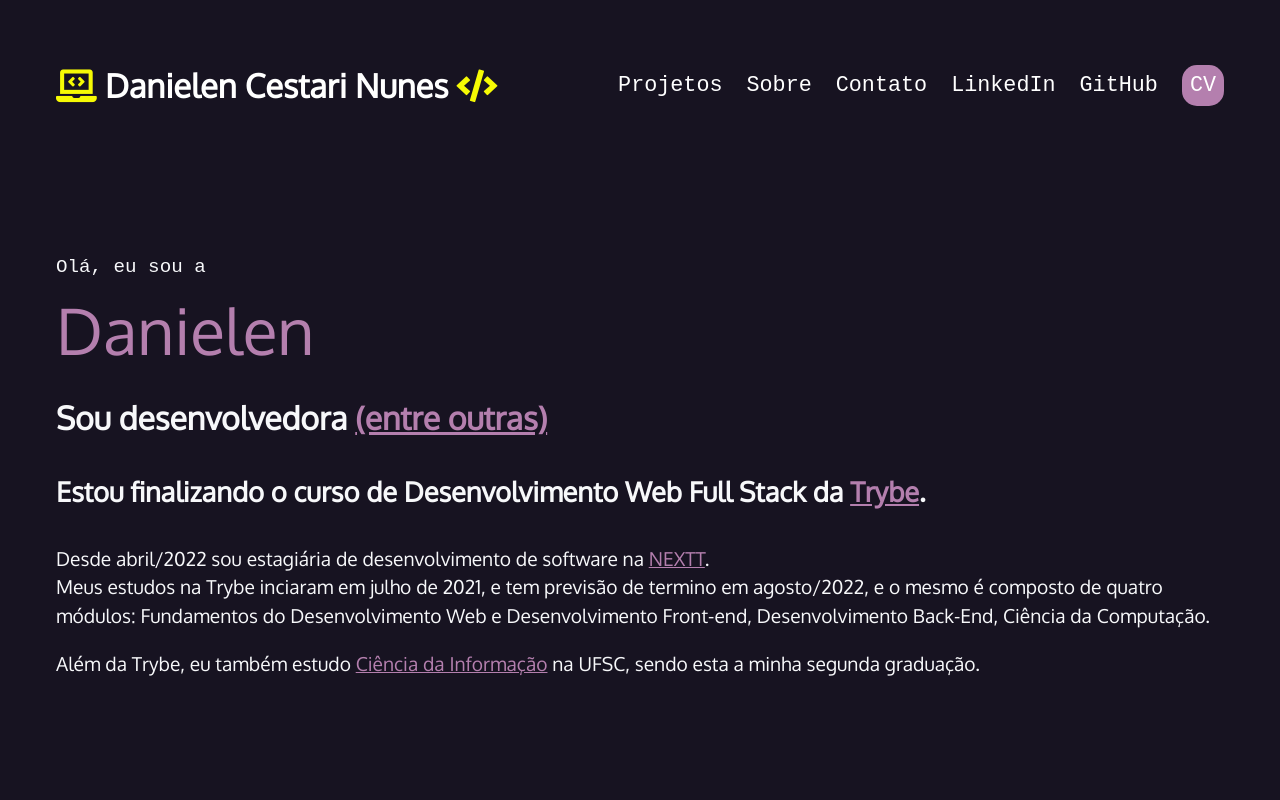
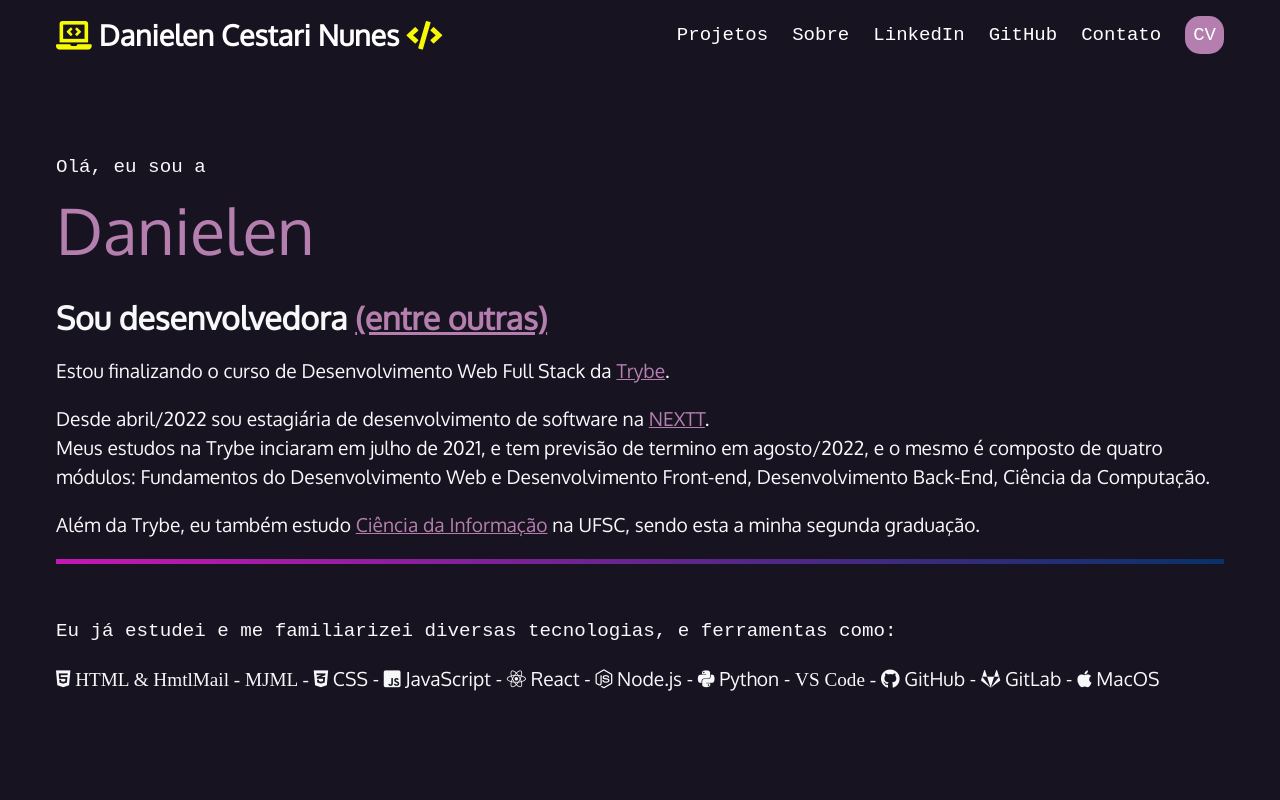
Before and after one commit to danielencestari/danielencestari.github.io, a plain HTML site: page index.html in a window 1280 px wide. Shown: the top 800 px of the page. Drawn offline with Linux system fonts and the light colour scheme; a web font is replaced by a local one.

Commit message:
fix small things

```diff
--- a/index.html
+++ b/index.html
@@ -24,9 +24,9 @@
         </li>
         <li><a href="#projects">Projetos</a></li>
         <li><a href="about.html">Sobre</a></li>
-        <li><a href="mailto:danielen.cestari@gmail.com">Contato</a></li>
         <li><a href="https://www.linkedin.com/in/danielencnunes/" target="_blank">LinkedIn</a></li>
         <li><a href="https://www.github.com/danielencestari" target="_blank">GitHub</a></li>
+        <li><a href="mailto:danielen.cestari@gmail.com">Contato</a></li>
         <li><a href="https://drive.google.com/file/d/16KIDF_-dOZ_n4HMoIjkSAV3DVq64Qoze/view?usp=sharing " target="_blank" class="button">CV</a></li>
       </ul>
     </nav>
@@ -35,7 +35,7 @@
     <section id="intro">
       <p class="name">Olá, eu sou a <span>Danielen</span></p>
       <h3>Sou desenvolvedora  <a href= "about.html" > (entre outras) </a></h3>
-      <h4> Estou finalizando o curso de Desenvolvimento Web Full Stack da  <a href="https://www.betrybe.com" target="_blank"> Trybe</a>.</h4>
+      <p> Estou finalizando o curso de Desenvolvimento Web Full Stack da  <a href="https://www.betrybe.com" target="_blank"> Trybe</a>.</p>
       <p>
         Desde abril/2022 sou estagiária de desenvolvimento de software na <a href="https://www.nextt.com.br" target="_blank"> NEXTT</a>. <br>
         Meus estudos na Trybe inciaram em julho de 2021, e tem previsão de termino em agosto/2022, e o mesmo é composto de quatro módulos: Fundamentos do Desenvolvimento Web e Desenvolvimento Front-end, Desenvolvimento Back-End, Ciência da Computação.
@@ -44,9 +44,30 @@
         <a href="https://cinfo.paginas.ufsc.br" target="_blank"> Ciência da Informação</a> na UFSC,
         sendo esta a minha segunda graduação.
       </p>
-   <!-- ADICIONAR AS NOVAS COISAS ESTUDADAS  -->
+
+      <div class="gradient"></div>
+      <br>
+      <!-- divisão para iniciar as tecnologias que já estudei/ tive contato até este momento -->
+
+    <div id="tecno" >
+      <p class="name"> Eu já estudei e me familiarizei diversas tecnologias, e ferramentas como: </p>
+
+        <p>
+          <i class="fab fa-html5"> HTML & HmtlMail - </i>
+          <i class="fab fa-mjml"> MJML - </i>
+          <i class="fab fa-css3-alt"></i> CSS -
+          <i class="fab fa-js-square"></i> JavaScript -
+          <i class="fab fa-react"></i> React -
+          <i class="fab fa-node-js"></i>  Node.js -
+          <i class="fab fa-python"></i>  Python -
+          <i class="fab fa-vscode"> VS Code - </i>
+          <i class="fab fa-github"></i>  GitHub -
+
+          <i class="fab fa-gitlab"></i>  GitLab -
+          <i class="fab fa-apple"></i>  MacOS </p>
+
+    </div>
     </section>
-
 
 
 <!--seção de divisão -->
--- a/style.css
+++ b/style.css
@@ -104,8 +104,8 @@
 /* barra navegação */
 nav {
     font-family: var(--mono);
-    font-size: 80%;
-    padding: 4rem 1rem;
+    font-size: 70%;
+    padding: 1rem 1rem;
 }
 
 nav h1 a {
```
Also changed, not shown: 1 other file.
